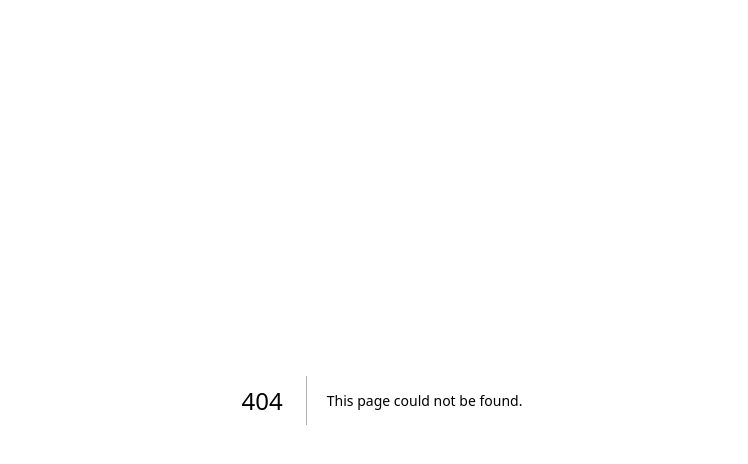
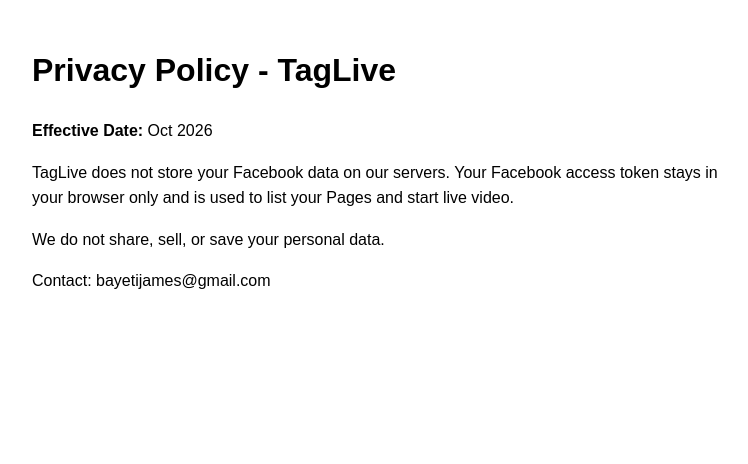
Before and after one commit to lokojagrocerymall/TagLive, a Next.js app: page /privacy in a window 1280 px wide. Before the commit this address had no page. Shown: the top 464 px of the page, without its empty margins (258-1006 px from the left). Built offline with nearby package versions, Linux system fonts and the light colour scheme.

Commit message:
Create page.tsx

```diff
--- /dev/null
+++ b/app/privacy/page.tsx
@@ -0,0 +1,11 @@
+export default function Privacy(){
+ return (
+   <div style={{padding:"24px", fontFamily:"sans-serif", lineHeight:1.6, maxWidth:"700px", margin:"auto"}}>
+     <h1>Privacy Policy - TagLive</h1>
+     <p><b>Effective Date:</b> Oct 2026</p>
+     <p>TagLive does not store your Facebook data on our servers. Your Facebook access token stays in your browser only and is used to list your Pages and start live video.</p>
+     <p>We do not share, sell, or save your personal data.</p>
+     <p>Contact: bayetijames@gmail.com</p>
+   </div>
+ )
+}
```
